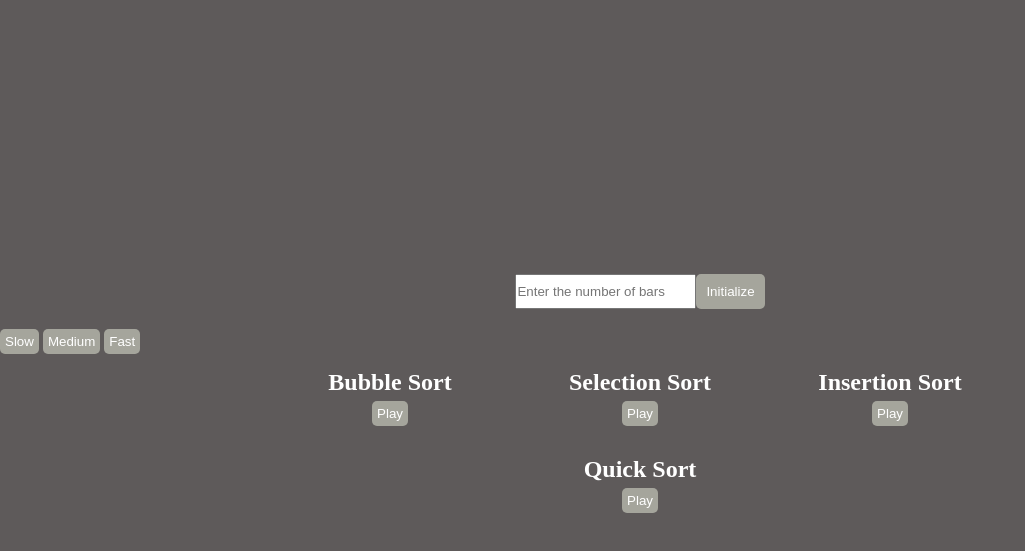
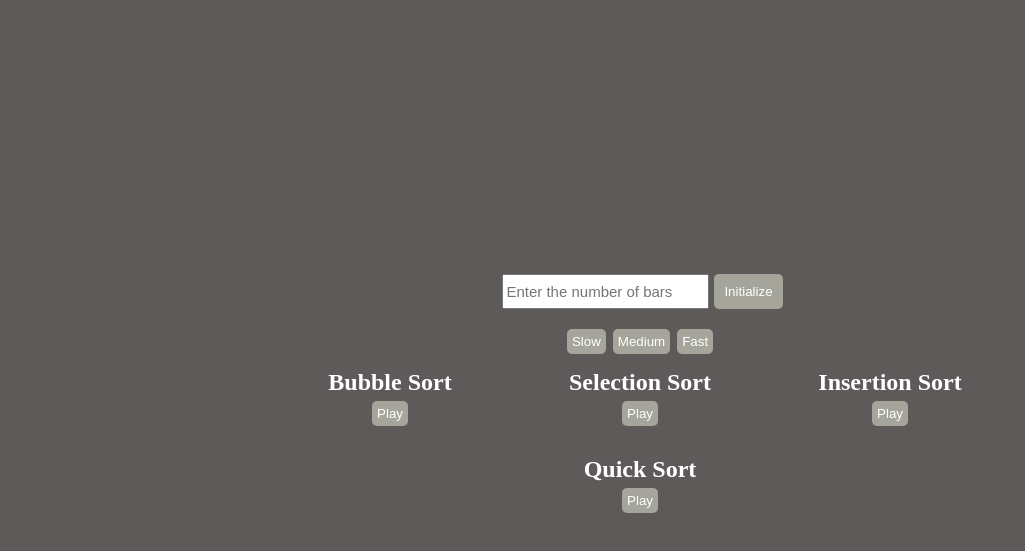
Before and after one commit to shreyassiu/Sorting-Visualizer, a plain HTML site: page index.html in a window 1280 px wide. Shown: the part 73-624 px from the top of the page, without its empty margins (0-1025 px from the left). Drawn offline with Linux system fonts and the light colour scheme.

Commit message:
Update style.css

```diff
--- a/style.css
+++ b/style.css
@@ -68,3 +68,15 @@ button{
 button:hover{
     cursor: pointer;
 }
+.initialize input{
+    font-size: 15px;
+    color: black;
+    margin: 0px 5px;
+    padding: 5px 2px;
+}
+.speed{
+    display: flex;
+    align-items: center;
+    justify-content: center;
+    gap : 7px
+}
```
